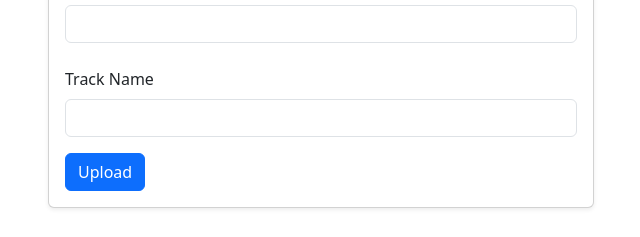
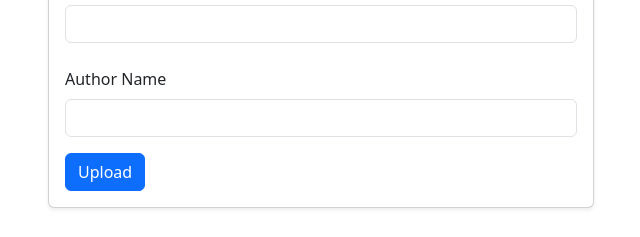
Before and after one commit to osamaaslam86004/Music-Player, a plain HTML site: page track_uploads.html in a window 1280 px wide. Shown: the part 245-482 px from the top of the page, 319-959 px from the left. Drawn offline with nearby package versions, Linux system fonts and the light colour scheme.

Commit message:
Update track_uploads.html

```diff
--- a/track_uploads.html
+++ b/track_uploads.html
@@ -29,7 +29,7 @@
                                     autocomplete="on"><br>
 
                                 <!-- Author Name -->
-                                <label for="autho-name" class="form-label">Track Name</label>
+                                <label for="autho-name" class="form-label">Author Name</label>
                                 <input class="form-control" type="input" id="author-name" required maxlength="100"
                                     autocomplete="on">
                             </div>
```
